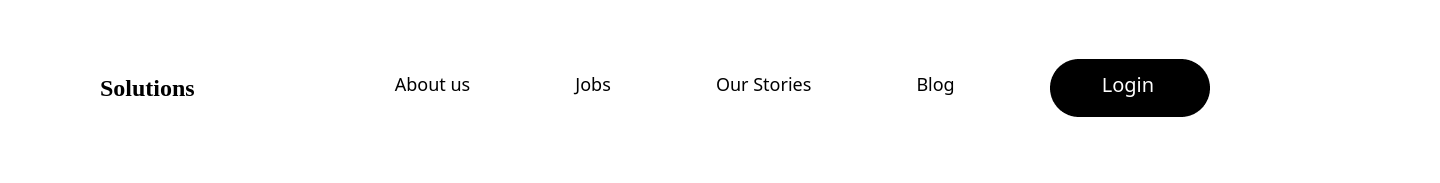
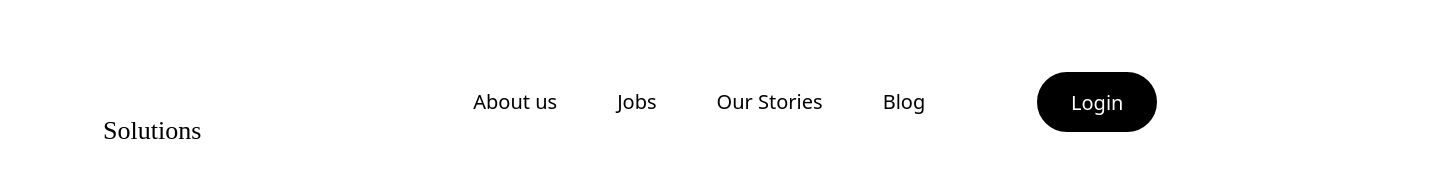
Before and after one commit to Vyneelric/Ladding-Page, a plain HTML site: page index.html in a window 1280 px wide. Shown: the whole page, 1440 px wide, since content can reach past the window. Drawn offline with Linux system fonts and the light colour scheme; a web font is replaced by a local one.

Commit message:
header concluído

```diff
--- a/index.html
+++ b/index.html
@@ -12,7 +12,7 @@
 <body>
      <header>
         <div class="logo">
-            <h2> Solutions </h2>
+            <p>Solutions</p>
         </div>
 
         <div class="menu">
@@ -23,12 +23,9 @@
         </div>
 
         <div class="botao">
-            <a href="#">Login</a>
+            <p>Login</p>
         </div>
 
-        <div class="fundo">
-            <img src="./img/Rectangle 2.png" alt="fundo-botao">
-        </div>
     </header>
 </body>
 </html>
--- a/style.css
+++ b/style.css
@@ -1,53 +1,63 @@
-*{
+* {
     padding: 0;
     margin: 0;
-    box-sizing: 0;
+    box-sizing: border-box;
 }
 
-
-header{
-    width: 1440px;
-    height: 120px;
-    display: flex;
+body {
+    height: 1024px;
+    margin: 0;
+    width: 100%;
+    padding: 0 103px;
 }
 
-header .logo{
+header {
     display: flex;
-    padding-left: 100px;
-    padding-top: 75px;
-    font-family: "Patua One", serif;
+    height: 180px;
+    padding: 0;
 }
 
-header p{
-    height: 22px;
-    flex-direction: row;
-    font-family: "Konkhmer Sleokchher", system-ui;
-    font-size: 18px;
+header .logo {
+    display: flex;
+    padding: 82px 0px 0px 0px;
+    align-items: center;
+    font-family: "Patua One", serif;
+    font-size: 26px;
 }
 
-header .menu{
+header .menu {
     display: flex;
-    height: 40px;
-    width: 560px;
-    padding-top: 72px;
-    padding-left: 200px;
-    justify-content: space-between;
+    padding: 11vh 13vh 4vh 34vh;
+    gap: 60px;
+}
+
+header .menu p {
+    font-family: "Konkhmer Sleokchher", system-ui;
+    font-size: 20px;
 }
 
 header .botao{
-    padding-top: 71px;
+    display: flex;
+    height: 2vh;
+    width: 15vh;
+    margin-left: 1vh;
+    margin-top: 9vh;
+    border: 30px;
+    border-style: solid;
+    border-radius: 30px;
+    align-items: center;
+    justify-content: center;
 }
 
-header a{
-    padding-left: 147px;
+header .botao p{
+    font-family: "Konkhmer Sleokchher", system-ui;
+    font-size: 20px;
+    color: white;
+}
+
+header a {
     text-decoration: none;
     font-size: 20px;
     color: white;
     font-family: "Konkhmer Sleokchher", system-ui;
-    position: absolute;
 }
-
-img{
-    padding-top: 59px;
-    padding-left: 95px;
-}
```
Also changed, not shown: 1 other file.
